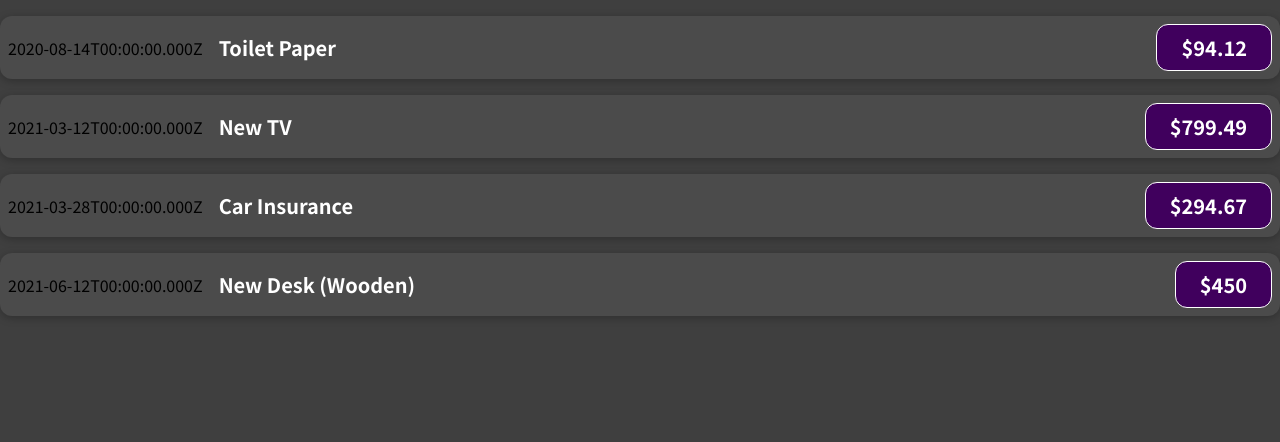
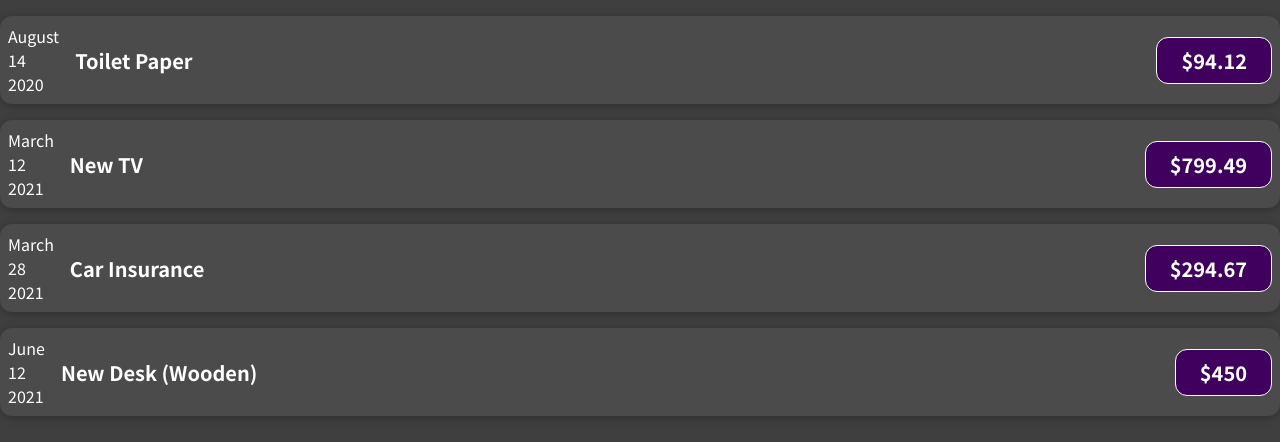
Before and after one commit to TortoiseRevenge/React_Activity_1, a React (Create React App) app: page / in a window 1280 px wide. Shown: the top 442 px of the page. Built offline with nearby package versions, Linux system fonts and the light colour scheme.

Commit message:
Date Formatting

```diff
--- a/src/components/ExpenseItems.css
+++ b/src/components/ExpenseItems.css
@@ -7,6 +7,7 @@
   margin: 1rem 0;
   border-radius: 12px;
   background-color: #4b4b4b;
+  color: white;
 }
 .expense-item__description {
   display: flex;
--- a/src/components/ExpenseItems.js
+++ b/src/components/ExpenseItems.js
@@ -1,9 +1,16 @@
 import React from "react";
 import "./ExpenseItems.css";
 function ExpenseItem(props) {
+    const month = props.date.toLocaleString('en-US', { month: 'long'});
+    const day = props.date.toLocaleString('en-US', {day: '2-digit'});
+    const year = props.date.getFullYear();
   return (
     <div className = 'expense-item'>
-      <div>{props.date.toISOString()}</div>
+      <div>
+        <div>{month}</div>
+        <div>{day}</div>
+        <div>{year}</div>
+      </div>
       <div className = 'expense-item__description'>
         <h2>{props.title}</h2>
         <div className = 'expense-item__price'>${props.amount}</div>
```
